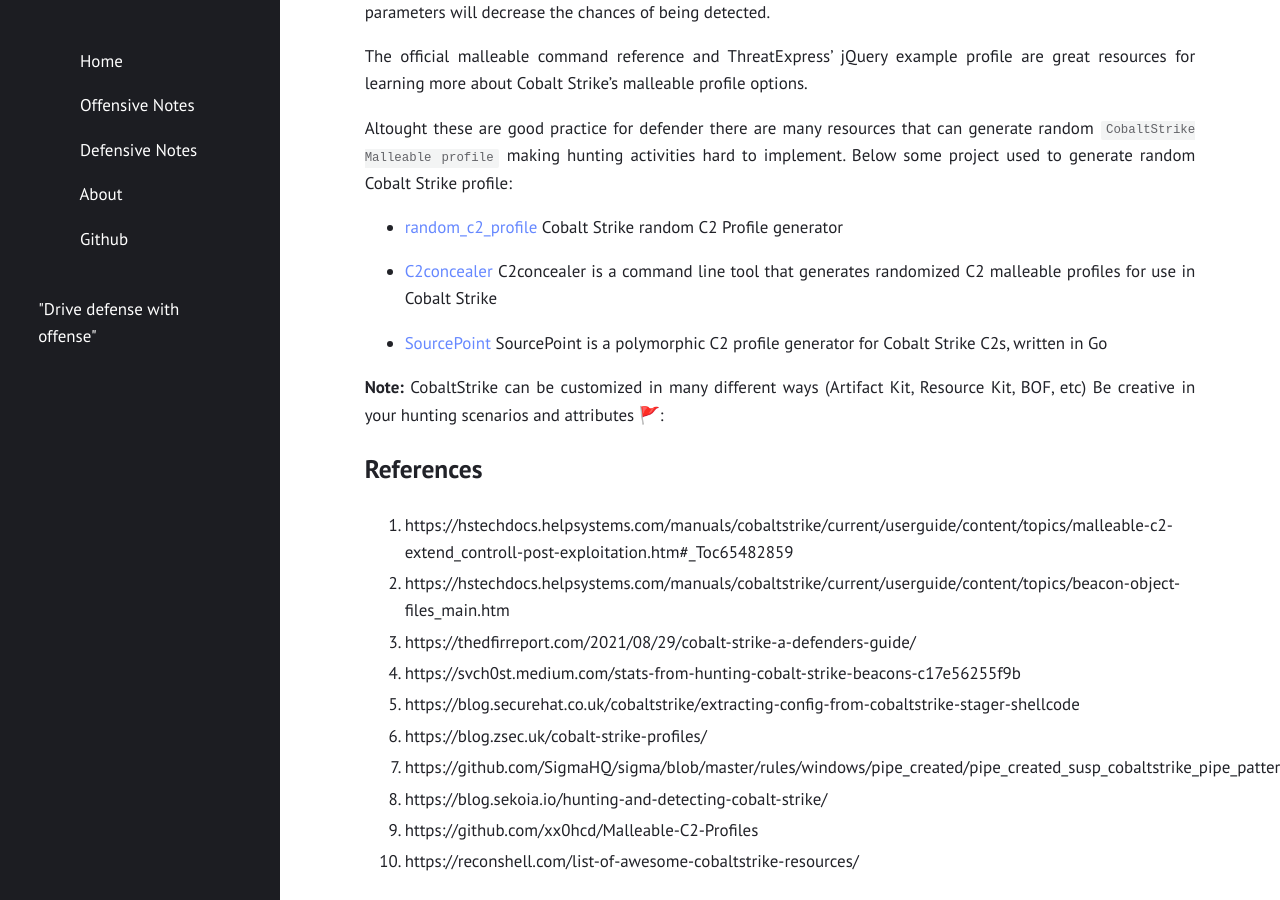
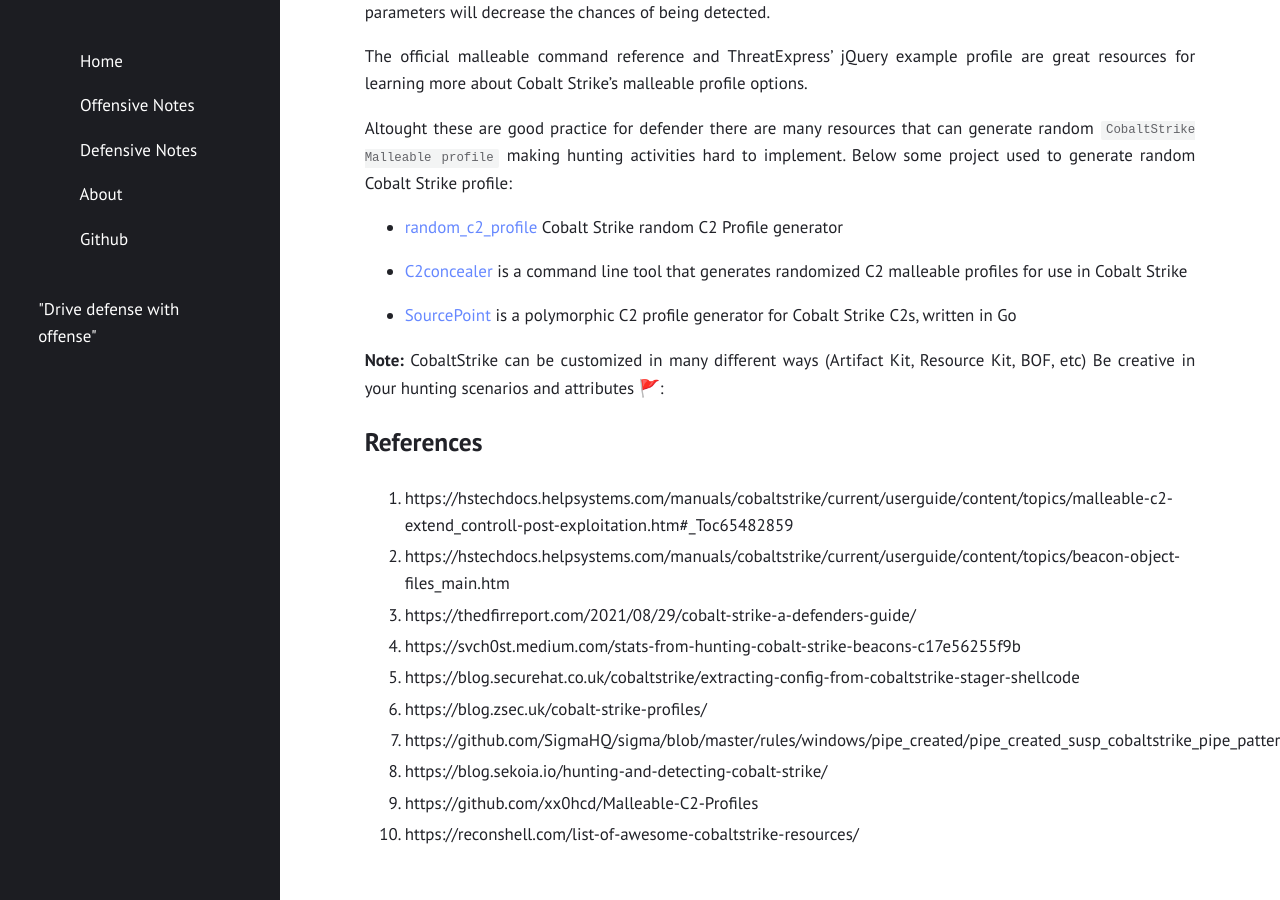
Before and after one commit to Fil88/Fil88.github.io, a Jekyll site: the page built from _posts/2021-10-03-Malleable-C2-profile.md, in a window 1280 px wide and 900 px high, scrolled down 9421 px. Built offline with Jekyll 4.4.1, drawn with Linux system fonts in a browser that asks for light colours.

Commit message:
Update 2021-10-03-Malleable-C2-profile.md

```diff
--- a/_posts/2021-10-03-Malleable-C2-profile.md
+++ b/_posts/2021-10-03-Malleable-C2-profile.md
@@ -250,9 +250,9 @@
 
 - [random_c2_profile](https://github.com/threatexpress/random_c2_profile) Cobalt Strike random C2 Profile generator
 
-- [C2concealer](https://github.com/FortyNorthSecurity/C2concealer) C2concealer is a command line tool that generates randomized C2 malleable profiles for use in Cobalt Strike
+- [C2concealer](https://github.com/FortyNorthSecurity/C2concealer) is a command line tool that generates randomized C2 malleable profiles for use in Cobalt Strike
 
-- [SourcePoint](https://github.com/Tylous/SourcePoint) SourcePoint is a polymorphic C2 profile generator for Cobalt Strike C2s, written in Go
+- [SourcePoint](https://github.com/Tylous/SourcePoint) is a polymorphic C2 profile generator for Cobalt Strike C2s, written in Go
 
 __Note:__ CobaltStrike can be customized in many different ways (Artifact Kit, Resource Kit, BOF, etc) Be creative in your hunting scenarios and attributes 🚩:
 
```
